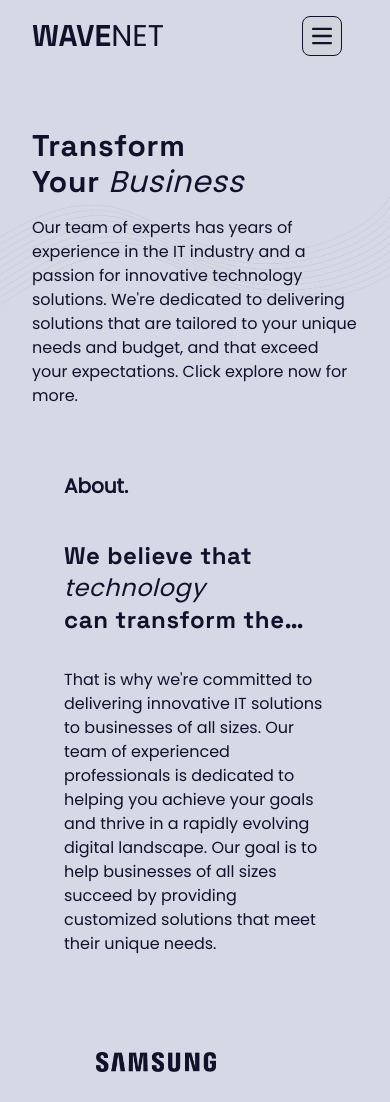
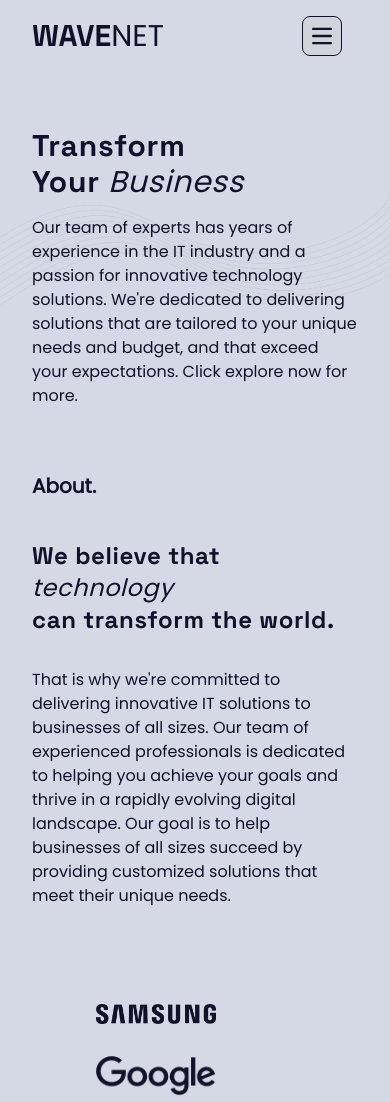
Before and after one commit to Upsurge-Tech/reactives, a React (Create React App) app: page / in a window 390 px wide. Shown: the top 1102 px of the page. Built offline with nearby package versions, Linux system fonts and the light colour scheme.

Commit message:
why us setup (#3)
* why us setup

* inserting page

* component based

* asset organization

* layouts

* layouts

* whyus responsive

* test

* merge

* resolve merge

```diff
--- a/src/components/home/About.jsx
+++ b/src/components/home/About.jsx
@@ -1,4 +1,4 @@
-import React from 'react'
+import React from "react";
 
 const About = () => {
   return (
@@ -6,17 +6,12 @@ const About = () => {
       id="about"
       className="ml-8 mr-8 md:ml-24 md:mr-24 mt-16 sm:mt-36 md:mt-44 lg:mt-64"
     >
-
-    <div
-      id="about"
-      className="ml-8 mr-8 md:ml-24 md:mr-24 mt-16 sm:mt-36 md:mt-44 lg:mt-64"
-    >
       <h1 className="font-bold text-xl md:text-2xl pb-10">About.</h1>
       <p className="text-2xl sm:text-4xl md:text-5xl lg:text-6xl tracking-wide">
         <span className="font-[1000] font-space leading-3">
-          We believe that{' '}
-        </span>{' '}
-        <span className="font-light italic font-sans">technology</span>{' '}
+          We believe that{" "}
+        </span>{" "}
+        <span className="font-light italic font-sans">technology</span>{" "}
       </p>
       <p className="text-2xl sm:text-4xl md:text-5xl lg:text-6xl font-[1000] font-space line-clamp-1 tracking-wide">
         can transform the world.
@@ -35,9 +30,7 @@ const About = () => {
         <div className="col-span-1 md:col-span-2"></div>
       </div>
     </div>
-    </div>
-  )
-}
+  );
+};
 
-
-export default About
+export default About;
```
